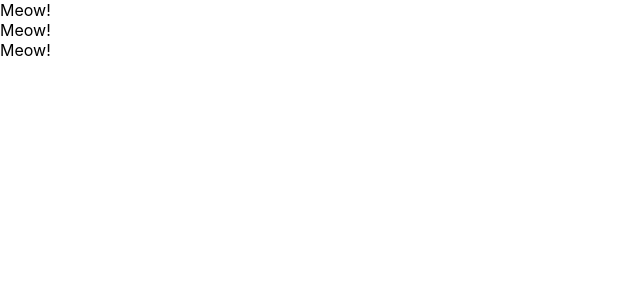
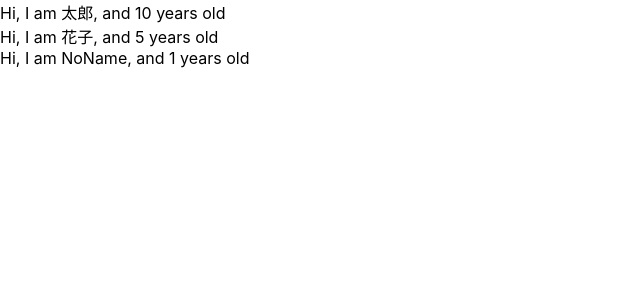
Before and after one commit to watarunto006/react-redux-training, a React (Create React App) app: page / in a window 1280 px wide. Shown: the top 300 px of the page, without its empty margins (0-640 px from the left). Built offline with nearby package versions, Linux system fonts and the light colour scheme.

Commit message:
[modify]ComponentsのPropsについて

```diff
--- a/src/App.js
+++ b/src/App.js
@@ -1,27 +1,32 @@
-import React, { Component } from 'react';
-
-// class App extends Component {
-//   render() {
-//     return (
-//       <React.Fragment>
-//         <label htmlFor="bar">bar</label>
-//         <input type="text" onChange={() => { console.log("I'm Clicked") }}></input>
-//       </React.Fragment>
-//     )
-//   }
-// }
+import React from 'react';
 
 const App = () => {
+  const profiles =  [
+    {
+      name: "太郎", age: 10
+    },
+    {
+      name: "花子", age: 5
+    },
+    {
+      name: "NoName"
+    }
+  ]
   return (<div>
-    <Cat/>
-    <Cat/>
-    <Cat/>
-
+    {
+      profiles.map((profile, index) => {
+        return <Usr name={profile.name} age={profile.age} key={index} />
+      })
+    }
   </div>)
 }
 
-const Cat = () => {
-  return <div>Meow!</div>
+const Usr = (props) => {
+  return <div>Hi, I am {props.name}, and {props.age} years old</div>
+}
+
+Usr.defaultProps = {
+  age: 1
 }
 
 export default App;
```
